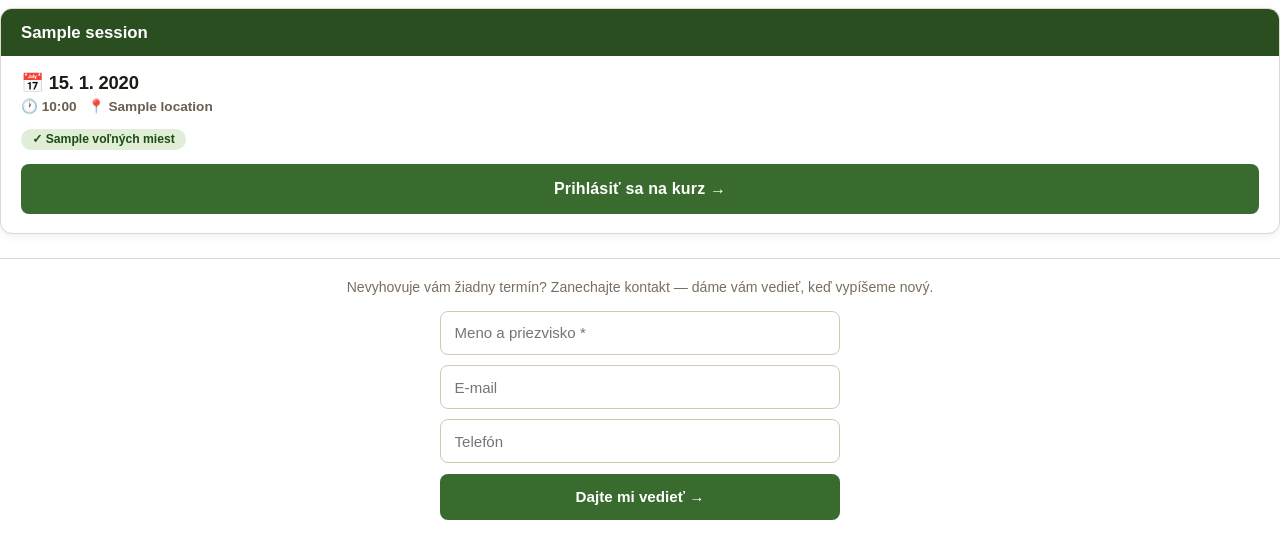
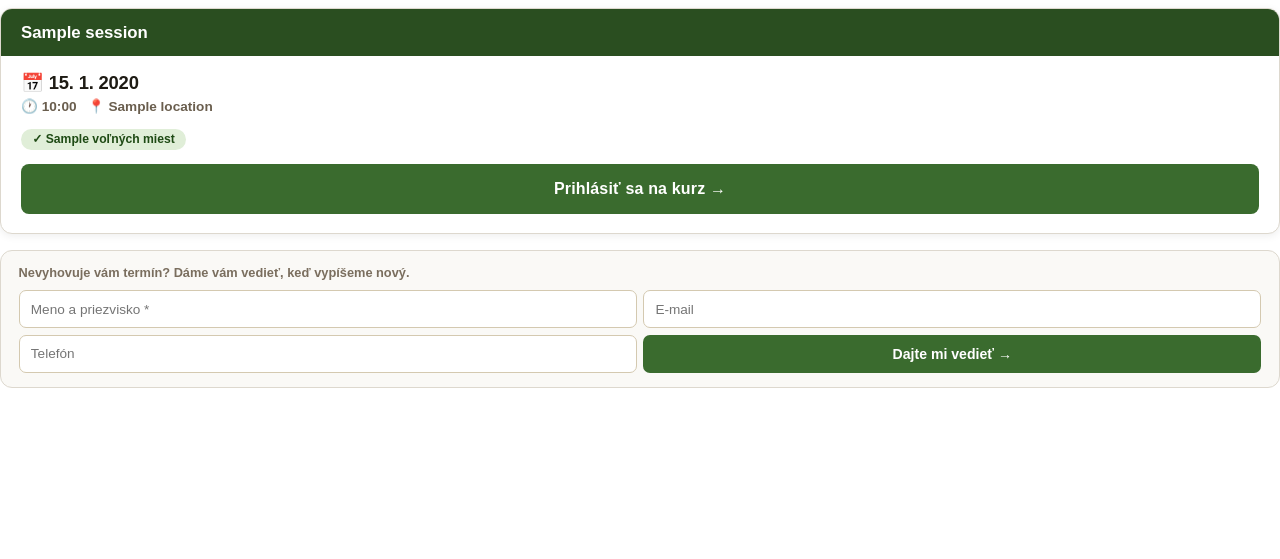
Before and after one commit to majerzdenko-lab/minicrmkos, a Flask app: template templates/kurzy.html in a window 1280 px wide. Shown: the top 559 px of the page. Run offline with Flask 3, Linux system fonts and the light colour scheme; the template is opened without the code that fills it: most values are stand-ins (such as "Sample title", 1, 10 or a date in 2020); some web fonts are replaced.

Commit message:
Compact notify form below sessions: 2x2 grid, card style, no scroll
Reduced from stacked full-width inputs to a 2x2 grid (name/email top
row, phone/button bottom row) inside a styled card matching the
session cards above. Fits on screen without scrolling.

Co-Authored-By: Claude Sonnet 4.6 <noreply@anthropic.com>

```diff
--- a/templates/kurzy.html
+++ b/templates/kurzy.html
@@ -213,19 +213,29 @@
   {% endfor %}
 
   {# ── Notify pod termínmi ── #}
-  <div style="margin-top:1.5rem;border-top:1.5px solid #ddd8ce;padding-top:1.25rem">
+  <div style="margin-top:0.9rem;border:1.5px solid #ddd8ce;border-radius:12px;padding:0.9rem 1.1rem;background:#faf9f6">
     {% if notify_sent %}
-      <div class="notify-success">✓ Ďakujeme! Ozveme sa vám, keď vypíšeme nový termín.</div>
+      <div style="text-align:center;color:#2a4e20;font-weight:700;font-size:0.93rem;padding:0.4rem 0">
+        ✓ Ďakujeme! Ozveme sa vám, keď vypíšeme nový termín.
+      </div>
     {% else %}
-      <p style="font-size:0.88rem;color:#7a6e5e;margin-bottom:1rem;text-align:center">
-        Nevyhovuje vám žiadny termín? Zanechajte kontakt — dáme vám vedieť, keď vypíšeme nový.
+      <p style="font-size:0.8rem;color:#7a6e5e;margin-bottom:0.65rem;font-weight:600">
+        Nevyhovuje vám termín? Dáme vám vedieť, keď vypíšeme nový.
       </p>
-      <form class="notify-form" method="POST" action="{{ url_for('kurzy_notify') }}">
+      <form method="POST" action="{{ url_for('kurzy_notify') }}">
         <input type="text" name="website" autocomplete="off" style="display:none" tabindex="-1">
-        <input type="text" name="name" placeholder="Meno a priezvisko *" required autocomplete="name">
-        <input type="email" name="email" placeholder="E-mail" autocomplete="email">
-        <input type="tel" name="phone" placeholder="Telefón" autocomplete="tel">
-        <button type="submit">Dajte mi vedieť →</button>
+        <div style="display:grid;grid-template-columns:1fr 1fr;gap:0.4rem">
+          <input type="text" name="name" placeholder="Meno a priezvisko *" required autocomplete="name"
+                 style="min-height:38px;padding:0.35rem 0.7rem;border:1.5px solid #d4c9b0;border-radius:7px;font-size:0.85rem;font-family:inherit;color:#1e1b14;background:#fff;-webkit-appearance:none">
+          <input type="email" name="email" placeholder="E-mail" autocomplete="email"
+                 style="min-height:38px;padding:0.35rem 0.7rem;border:1.5px solid #d4c9b0;border-radius:7px;font-size:0.85rem;font-family:inherit;color:#1e1b14;background:#fff;-webkit-appearance:none">
+          <input type="tel" name="phone" placeholder="Telefón" autocomplete="tel"
+                 style="min-height:38px;padding:0.35rem 0.7rem;border:1.5px solid #d4c9b0;border-radius:7px;font-size:0.85rem;font-family:inherit;color:#1e1b14;background:#fff;-webkit-appearance:none">
+          <button type="submit"
+                  style="min-height:38px;background:#3a6b2e;color:#fff;border:none;border-radius:7px;font-size:0.88rem;font-weight:700;font-family:inherit;cursor:pointer">
+            Dajte mi vedieť →
+          </button>
+        </div>
       </form>
     {% endif %}
   </div>
```
